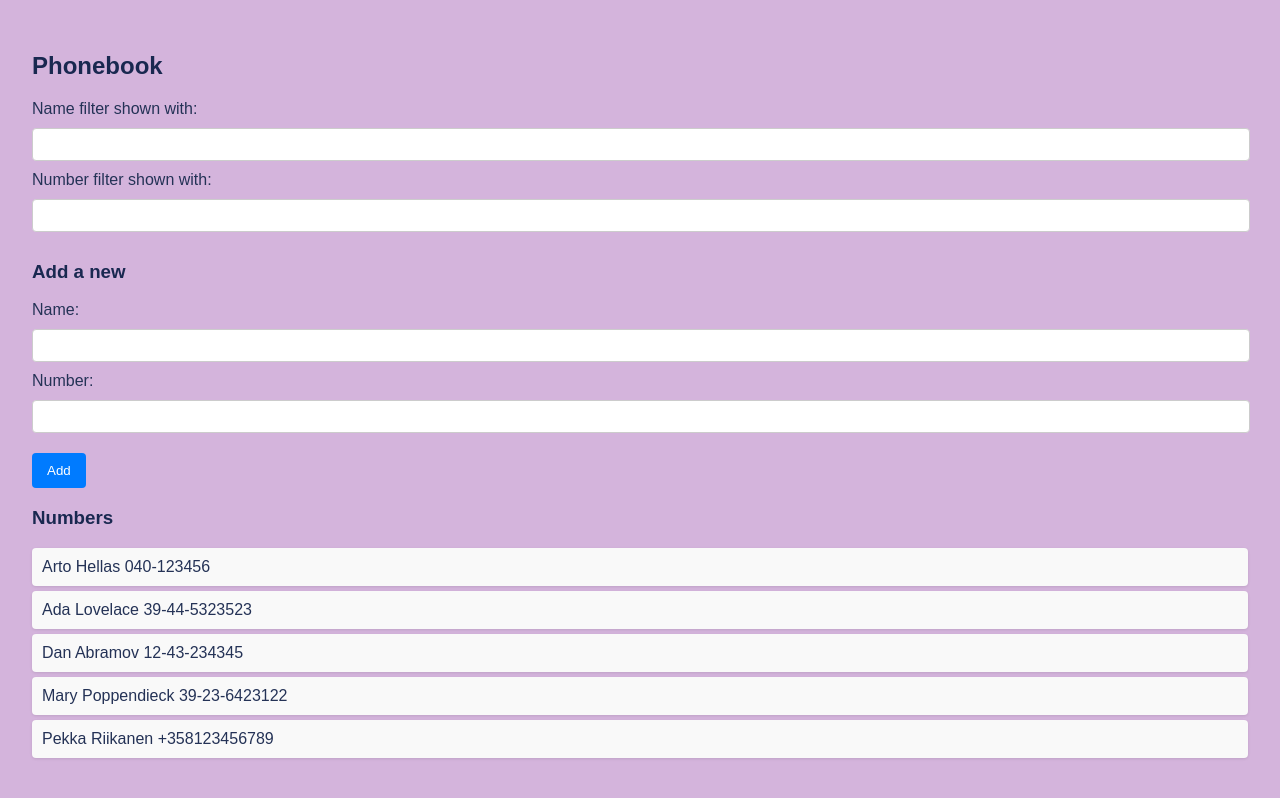
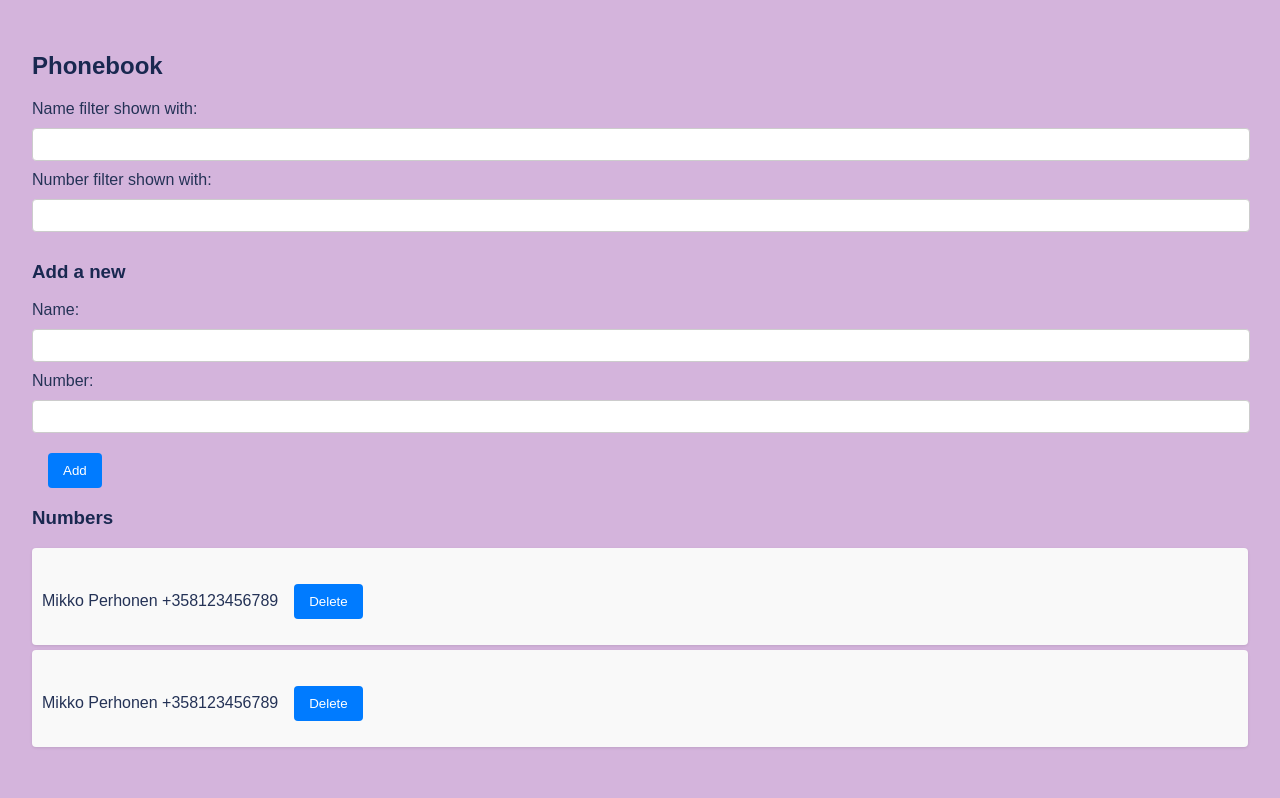
Before and after one commit to rinne13/rinne13-02-part2-react-04-puhelinluettelo, a React app: page / in a window 1280 px wide. Shown: the top 798 px of the page. Built offline with nearby package versions, Linux system fonts and the light colour scheme; data requests are answered from the project's data file; the HTML template or start-up script is replaced by a standard one.

Commit message:
added the function delete the number

```diff
--- a/db.json
+++ b/db.json
@@ -1,28 +1,13 @@
 {
   "persons": [
     {
-      "name": "Arto Hellas",
-      "number": "040-123456",
-      "id": "1"
+      "id": "8af45e4d-0d1b-428a-a1c4-da9409923903",
+      "name": "Mikko Perhonen ",
+      "number": "+358123456789"
     },
     {
-      "name": "Ada Lovelace",
-      "number": "39-44-5323523",
-      "id": "2"
-    },
-    {
-      "name": "Dan Abramov",
-      "number": "12-43-234345",
-      "id": "3"
-    },
-    {
-      "name": "Mary Poppendieck",
-      "number": "39-23-6423122",
-      "id": "4"
-    },
-    {
-      "id": "b956315a-6ceb-47e5-8b96-b5f09757ddd6",
-      "name": "Pekka Riikanen",
+      "id": "746fdb93-dfe0-4615-9767-86ad9ed95a77",
+      "name": "Mikko Perhonen",
       "number": "+358123456789"
     }
   ]
--- a/src/App.css
+++ b/src/App.css
@@ -43,8 +43,11 @@ body {
     border-radius: 4px;
     cursor: pointer;
     margin-top: 10px;
+    margin-left: 1rem;
 
   }
+
+
 
   button:hover {
 
--- a/src/App.jsx
+++ b/src/App.jsx
@@ -1,5 +1,5 @@
 import { useEffect, useState } from 'react';
-import axios from 'axios';
+import contactService from './services/contactService'; // Импортируем contactService
 import { v4 as uuidv4 } from 'uuid';
 import Filter from './Filter';
 import PersonForm from './PersonForm';
@@ -7,63 +7,72 @@ import Persons from './Persons';
 import './App.css';
 
 const App = () => {
-  const [persons, setPersons] = useState([
-    { name: 'Arto Hellas', number: '040-123456', id: uuidv4() },
-    { name: 'Ada Lovelace', number: '39-44-5323523', id: uuidv4() },
-    { name: 'Dan Abramov', number: '12-43-234345', id: uuidv4() },
-    { name: 'Mary Poppendieck', number: '39-23-6423122', id: uuidv4() }
-  ]);
-
-  useEffect(() => {
-    axios
-    .get('http://localhost:3002/persons')
-    .then(response => {
-      setPersons(response.data);
-        })
-
-  }, []);
-
-  console.log('render', persons.length, 'persons');
-
-
+  const [persons, setPersons] = useState([]);
   const [newName, setNewName] = useState('');
   const [newNumber, setNewNumber] = useState('');
   const [filter, setFilter] = useState('');
-  const [filterNumber, setFilterNumber] = useState(''); // фильтрация по номеру
+  const [filterNumber, setFilterNumber] = useState('');
+
+  const refreshPersons = () => {
+    contactService.getAll().then(initialPersons => {
+      console.log(initialPersons); // Посмотрите, что возвращает сервер
+      if (Array.isArray(initialPersons)) {
+        setPersons(initialPersons);
+      } else {
+        console.error('Полученные данные не являются массивом:', initialPersons);
+      }
+    });
+  }
+
+  useEffect(refreshPersons, []);
+
+
 
   const addName = (event) => {
     event.preventDefault();
+    const existingPerson = persons.find(person => person.name === newName);
 
-
-    if (persons.findIndex((input) => input.name === newName) === -1) {
+    if (!existingPerson) {
       const nameObject = {
         name: newName,
         id: uuidv4(),
         number: newNumber
       };
 
-
-      axios
-      .post('http://localhost:3002/persons', nameObject)
-      .then(response => {
-        setPersons(persons.concat(response.data));
-        setNewName('');
-        setNewNumber('');
+      contactService.create(nameObject).then(returnedPerson => {
+        setPersons(persons.concat(returnedPerson));
       });
     } else {
-      alert(`${newName} is already added to phonebook`);
+      const confirmUpdate = window.confirm(`${newName} уже есть в телефонной книге. Заменить номер?`);
+      if (confirmUpdate) {
+        const updatedPerson = { ...existingPerson, number: newNumber };
+        contactService.update(existingPerson.id, updatedPerson).then(returnedPerson => {
+          setPersons(persons.map(person => person.id !== existingPerson.id ? person : returnedPerson));
+          setNewName('');
+          setNewNumber('');
+        });
+      }
+    }
+  };
+
+  const handleDelete = (id) => {
+    if (window.confirm('Are you sure you want to delete this contact?')) {
+      contactService.remove(id)
+        .then(refreshPersons)
+        .catch(error => {
+          console.error('Error deleting contact:', error);
+        });
     }
   };
 
   const handleNameChange = (event) => setNewName(event.target.value);
   const handleNumberChange = (event) => setNewNumber(event.target.value);
   const handleFilterChange = (event) => setFilter(event.target.value);
-  const handleFilterNumberChange = (event) => setFilterNumber(event.target.value); // обработчик для номера
+  const handleFilterNumberChange = (event) => setFilterNumber(event.target.value);
 
-  // Фильтрация по имени и номеру
   const personsToShow = persons.filter(person =>
     person.name.toLowerCase().includes(filter.toLowerCase()) &&
-    person.number.includes(filterNumber) // фильтруем по номеру
+    person.number.includes(filterNumber)
   );
 
   return (
@@ -85,8 +94,8 @@ const App = () => {
         handleNumberChange={handleNumberChange}
       />
 
-      <h3>Numbers</h3>
-      <Persons personsToShow={personsToShow} />
+<h3>Numbers</h3>
+      <Persons personsToShow={personsToShow} handleDelete={handleDelete} />
     </div>
   );
 };
--- a/src/Persons.jsx
+++ b/src/Persons.jsx
@@ -1,16 +1,35 @@
-const Persons = ({ personsToShow}) => {
-    return(
+import contactService from './services/contactService'; // Импортируем contactService
 
+
+
+
+const Persons = ({ personsToShow, handleDelete }) => {
+  return (
       <ul>
           {personsToShow.map(person => (
               <li key={person.id}>
-                    {person.name} {person.number}
+                  <p>{person.name} {person.number}
+                      <button onClick={() => handleDelete(person.id)}>Delete</button>
+                  </p>
               </li>
           ))}
       </ul>
+  );
+}
+
+/*const handleDelete = (id) => {
+  if (window.confirm('Are you sure you want to delete this contact?')) {
+    contactService.remove(id)
+      .then(() => {
+        setPersons(contactService.getAll());
+      })
+      .catch(error => {
+        console.error('Error deleting contact:', error);
+      });
+  }
+};
+*/
 
 
-    )
-}
 
 export default Persons;
--- /dev/null
+++ b/src/services/contactService.js
@@ -0,0 +1,25 @@
+import axios from 'axios';
+const baseUrl = 'http://localhost:3002/persons'; // Убедитесь, что здесь правильный URL
+const getAll = () => {
+  return axios.get(baseUrl).then(response => response.data);
+};
+
+const create = (newObject) => {
+  return axios.post(baseUrl, newObject).then(response => response.data);
+};
+
+const update = (id, newObject) => {
+  return axios.put(`${baseUrl}/${id}`, newObject).then(response => response.data);
+};
+
+// Добавляем функцию remove
+const remove = (id) => {
+  return axios.delete(`${baseUrl}/${id}`).then(response => response.data);
+};
+
+// Экспортируем все функции
+export default {
+  getAll,
+  create,
+  update,
+  remove,  }
```
Also changed, not shown: src/Filter.jsx (indentation only). Lines whose indentation alone changed are shown as unchanged.
